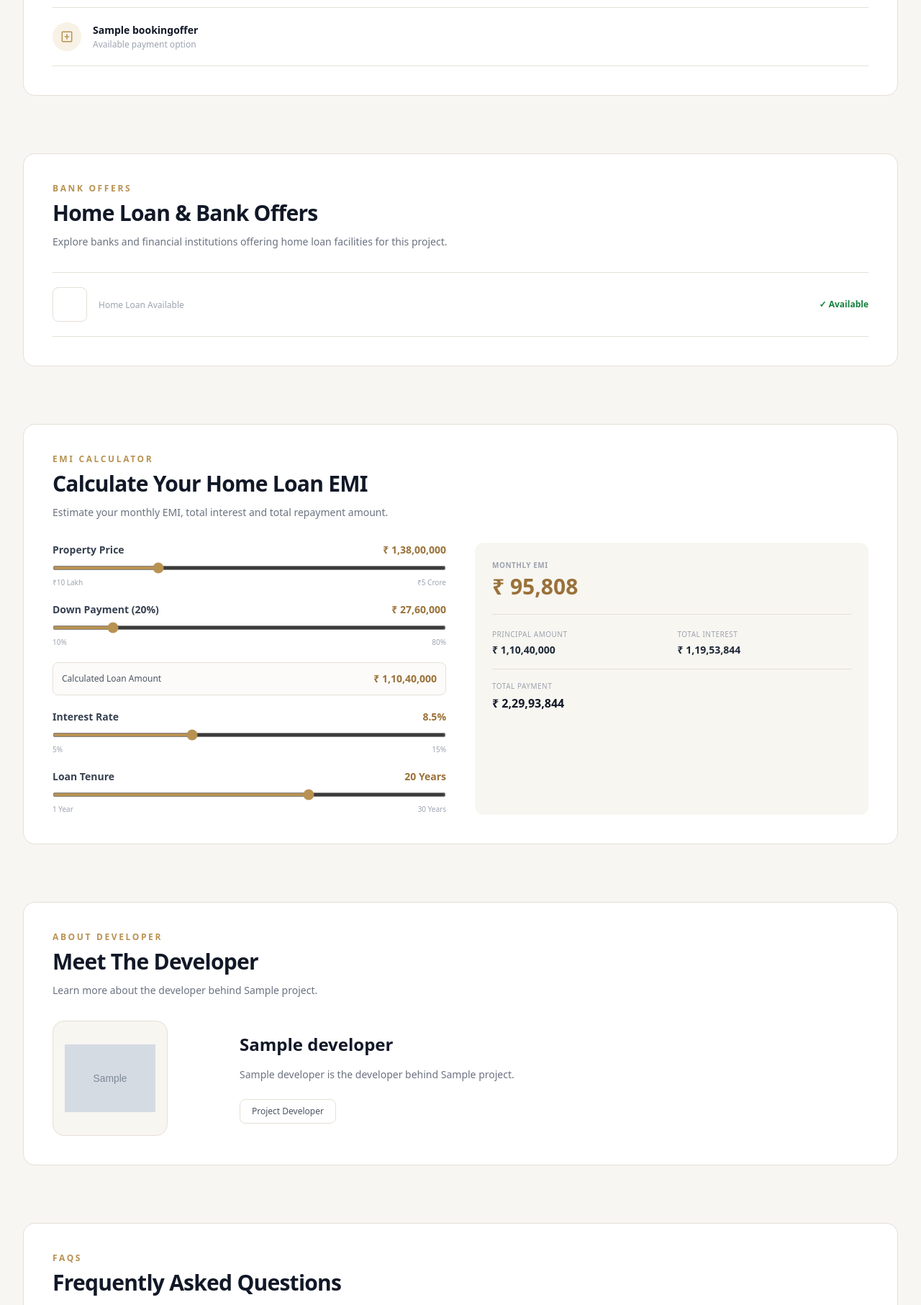
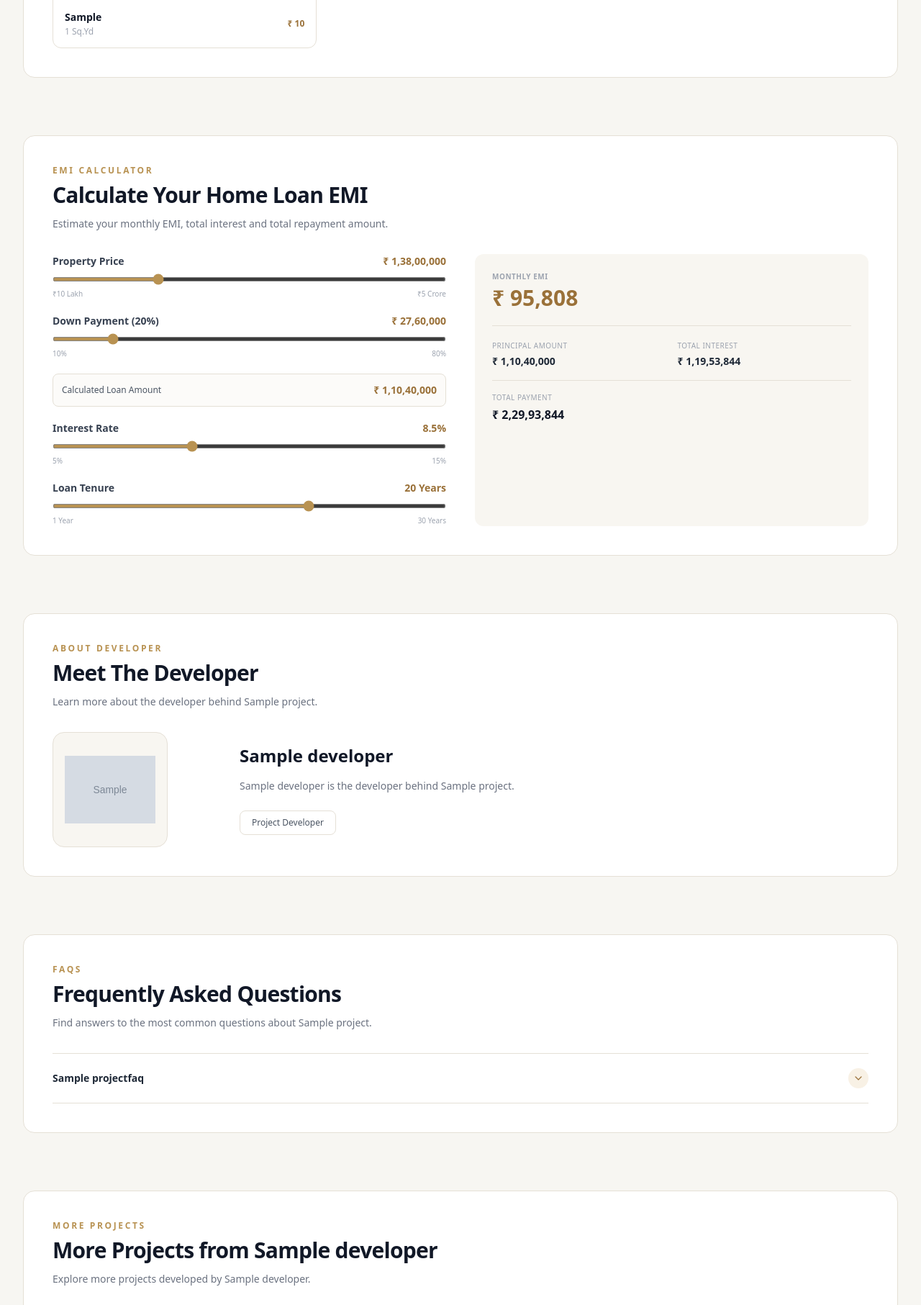
Before and after one commit to cloudrohu/shreeji_sankalp, a Django app: a page that uses templates/home/base.html in a window 1280 px wide. Shown: the part 4501-6314 px from the top of the page at 72% size. Run offline with Django 5.2, Linux system fonts and the light colour scheme; tables that the repository leaves empty hold one stand-in row (values such as "Sample post"); grey boxes marked "Sample" are stand-in pictures; style sheets or scripts are compiled from the project's sources; some libraries are stand-ins or nearby versions.

Commit message:
Closer to you

```diff
--- a/templates/base.html
+++ b/templates/base.html
@@ -14,8 +14,7 @@
     <link rel="stylesheet" href="{% static 'css/style.css' %}">
 
     <!-- Font Awesome -->
-    <link rel="stylesheet"
-        href="https://cdnjs.cloudflare.com/ajax/libs/font-awesome/6.7.2/css/all.min.css">
+    <link rel="stylesheet" href="https://cdnjs.cloudflare.com/ajax/libs/font-awesome/6.7.2/css/all.min.css">
 
     <!-- Alpine.js -->
     <script defer src="https://cdn.jsdelivr.net/npm/alpinejs@3.x.x/dist/cdn.min.js"></script>
--- a/templates/home/base.html
+++ b/templates/home/base.html
@@ -14,6 +14,7 @@
     <link rel="icon" type="image/png" href="{% static 'images/favicon.png' %}">
     <script src="https://cdn.tailwindcss.com"></script>
     <link rel="preconnect" href="https://fonts.googleapis.com">
+    <meta name="referrer" content="strict-origin-when-cross-origin" />
     <link rel="preconnect" href="https://fonts.gstatic.com" crossorigin>
     <link href="https://fonts.googleapis.com/css2?family=Inter:wght@300;400;500;600;700;800&display=swap" rel="stylesheet">
     <link rel="stylesheet" href="https://cdnjs.cloudflare.com/ajax/libs/font-awesome/6.7.2/css/all.min.css">
--- a/templates/home/project_detail.html
+++ b/templates/home/project_detail.html
@@ -171,8 +174,10 @@
 
                                 {% if project.get_carpet_area_range %}
                                 <div class="rounded-xl border border-white/15 bg-black/30 px-4 py-3 backdrop-blur-md">
-                                    <p class="text-[10px] uppercase tracking-wider text-white/60">Carpet Area</p>
-                                    <p class="mt-1 text-sm font-semibold text-white">{{ project.get_carpet_area_range }}</p>
+                                    <p class="text-[10px] uppercase tracking-wider text-white/60">Area</p>
+                                    <p class="mt-1 text-sm font-semibold text-white">
+                                        {{ project.get_carpet_area_range }} Sq. Yd
+                                    </p>
                                 </div>
                                 {% endif %}
 
@@ -490,10 +495,6 @@
 
                 <a href="#paymentscheme" class="project-nav-link shrink-0 border-b-2 border-transparent px-4 py-4 text-sm font-medium text-gray-500 hover:text-gray-900">
                     Payment Scheme
-                </a>
-
-                <a href="#bank_offers" class="project-nav-link shrink-0 border-b-2 border-transparent px-4 py-4 text-sm font-medium text-gray-500 hover:text-gray-900">
-                    Bank
                 </a>
 
                 <a href="#emi_calculator" class="project-nav-link shrink-0 border-b-2 border-transparent px-4 py-4 text-sm font-medium text-gray-500 hover:text-gray-900">
@@ -899,79 +931,6 @@
                 {% endif %}
             </div>
        </section>
-
-        <section id="paymentscheme" class="scroll-mt-24 py-6 sm:py-10">
-            <div class="rounded-2xl border border-[#e5e0d6] bg-white p-4 sm:p-8 lg:p-10">
-                <div>
-                    <p class="text-[10px] font-semibold uppercase tracking-[0.22em] text-[#b89252] sm:text-xs">Payment Scheme</p>
-                    <h2 class="mt-1.5 text-xl font-bold tracking-tight text-gray-900 sm:mt-2 sm:text-3xl">Flexible Payment Plans</h2>
-                    <p class="mt-2 text-xs leading-5 text-gray-500 sm:mt-3 sm:text-sm">Explore the available booking offers and payment options for this project.</p>
-                </div>
-
-                {% if project.BookingOffer.all %}
-                <div class="mt-6 divide-y divide-[#e5e0d6] border-y border-[#e5e0d6] sm:mt-8">
-                    {% for offer in project.BookingOffer.all %}
-                    <div class="flex items-center justify-between gap-4 py-4 sm:py-5">
-                        <div class="flex min-w-0 items-center gap-3 sm:gap-4">
-                            <div class="flex h-9 w-9 shrink-0 items-center justify-center rounded-full bg-[#f8f1e5] text-[#b89252] sm:h-10 sm:w-10">
-                                <svg class="h-4 w-4 sm:h-5 sm:w-5" fill="none" stroke="currentColor" viewBox="0 0 24 24">
-                                    <path stroke-linecap="round" stroke-linejoin="round" stroke-width="1.8" d="M12 8v8m-3-4h6M5 4h14a1 1 0 0 1 1 1v14a1 1 0 0 1-1 1H5a1 1 0 0 1-1-1V5a1 1 0 0 1 1-1Z"/>
-                                </svg>
-                            </div>
-                            <div class="min-w-0">
-                                <p class="text-xs font-semibold text-gray-900 sm:text-sm">{{ offer.title }}</p>
-                                <p class="mt-0.5 text-[10px] text-gray-400 sm:text-xs">Available payment option</p>
-                            </div>
-                        </div>
-                    </div>
-                    {% endfor %}
-                </div>
-                {% else %}
-                <div class="mt-6 rounded-xl border border-dashed border-[#dcd5c8] p-8 text-center sm:mt-8">
-                    <p class="text-xs text-gray-500 sm:text-sm">Payment scheme details will be updated soon.</p>
-                </div>
-                {% endif %}
-            </div>
-        </section>
-
-        <section id="bank_offers" class="scroll-mt-24 py-6 sm:py-10">
-            <div class="rounded-2xl border border-[#e5e0d6] bg-white p-4 sm:p-8 lg:p-10">
-                <div>
-                    <p class="text-[10px] font-semibold uppercase tracking-[0.22em] text-[#b89252] sm:text-xs">Bank Offers</p>
-                    <h2 class="mt-1.5 text-xl font-bold tracking-tight text-gray-900 sm:mt-2 sm:text-3xl">Home Loan & Bank Offers</h2>
-                    <p class="mt-2 text-xs leading-5 text-gray-500 sm:mt-3 sm:text-sm">Explore banks and financial institutions offering home loan facilities for this project.</p>
-                </div>
-
-                {% if project.bank_offers.all %}
-                <div class="mt-6 divide-y divide-[#e5e0d6] border-y border-[#e5e0d6] sm:mt-8">
-                    {% for offer in project.bank_offers.all %}
-                    <div class="flex items-center justify-between gap-4 py-4 sm:py-5">
-                        <div class="flex min-w-0 items-center gap-3 sm:gap-4">
-                            <div class="flex h-10 w-10 shrink-0 items-center justify-center overflow-hidden rounded-lg border border-[#e5e0d6] bg-white sm:h-12 sm:w-12">
-                                {% if offer.bank.image %}
-                                <img src="{{ offer.bank.image.url }}" alt="{{ offer.bank }}" class="h-full w-full object-contain p-1.5">
-                                {% else %}
-                                <span class="text-sm font-bold text-[#9a7139]">{{ offer.bank|slice:":1" }}</span>
-                                {% endif %}
-                            </div>
-
-                            <div class="min-w-0">
-                                <p class="truncate text-xs font-semibold text-gray-900 sm:text-sm">{{ offer.bank }}</p>
-                                <p class="mt-0.5 text-[10px] text-gray-400 sm:text-xs">Home Loan Available</p>
-                            </div>
-                        </div>
-
-                        <span class="shrink-0 text-[10px] font-semibold text-green-700 sm:text-xs">✓ Available</span>
-                    </div>
-                    {% endfor %}
-                </div>
-                {% else %}
-                <div class="mt-6 rounded-xl border border-dashed border-[#dcd5c8] p-8 text-center sm:mt-8">
-                    <p class="text-xs text-gray-500 sm:text-sm">Bank offers will be updated soon.</p>
-                </div>
-                {% endif %}
-            </div>
-        </section>
 
         <section id="emi_calculator" class="scroll-mt-24 py-6 sm:py-10">
             <div class="rounded-2xl border border-[#e5e0d6] bg-white p-4 sm:p-8 lg:p-10">
```
Also changed, not shown: other parts of templates/home/project_detail.html (+35 -1 lines), templates/home/index.html (+2 -9 lines).
